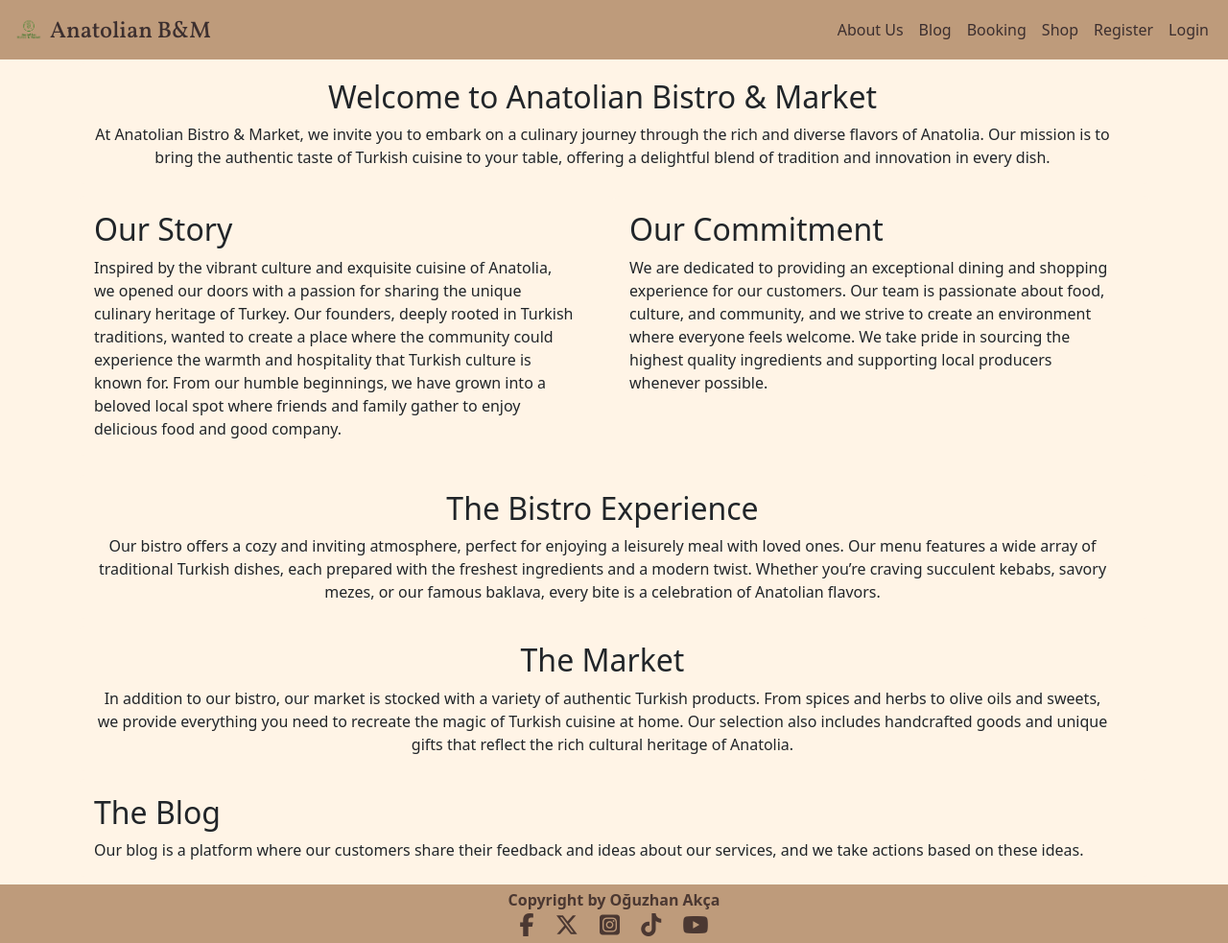
After one commit to oguzhanakca/pp4-anatolian-bm, a Django app: page /about/ in a window 1280 px wide. The commit adds this page. Shown: the whole page at 96% size. Run offline with Django 4.2, Linux system fonts and the light colour scheme; some libraries are stand-ins or nearby versions.

Commit message:
homepage content completed, about content added

```diff
--- /dev/null
+++ b/home/templates/home/about.html
@@ -0,0 +1,132 @@
+{% extends "base.html" %}
+{% load static %}
+{% block content %}
+
+<!-- about.html content starts here -->
+<div class="container-lg">
+    <div class="card mb-2 mt-1 home-bg-color border-0">
+        <div class="row g-0">
+            <div class="card-body justify-content-center align-items-center row text-center" style="height: 100%;">
+                <h2 class="card-title">Welcome to Anatolian Bistro & Market</h2>
+                <p class="card-text align-self-start">At Anatolian Bistro & Market, we invite you to embark on a
+                    culinary journey through the rich and diverse flavors of Anatolia. Our mission is to bring the
+                    authentic taste of Turkish cuisine to your table, offering a delightful blend of tradition and
+                    innovation in every dish.
+                </p>
+            </div>
+        </div>
+    </div>
+    <div class="row g-0">
+        <div class="card mb-3 mt-1 home-bg-color border-0 col-sm-6">
+            <div class="row g-0">
+                <div class="card-body justify-content-center align-items-center row" style="height: 100%;">
+                    <h2 class="card-title">Our Story</h2>
+                    <p class="card-text">Inspired by the vibrant culture and exquisite cuisine of Anatolia, we opened
+                        our
+                        doors with a passion for sharing the unique culinary heritage of Turkey. Our founders, deeply
+                        rooted
+                        in Turkish traditions, wanted to create a place where the community could experience the warmth
+                        and
+                        hospitality that Turkish culture is known for. From our humble beginnings, we have grown into a
+                        beloved local spot where friends and family gather to enjoy delicious food and good company.
+                    </p>
+                </div>
+            </div>
+        </div>
+        <div class="card mb-2 mt-1 home-bg-color border-0 col-sm-6 ">
+            <div class="row g-0">
+                <div class="card-body justify-content-center align-items-center row" style="height: 100%;">
+                    <h2 class="card-title">Our Commitment</h2>
+                    <p class="card-text align-self-start">We are dedicated to providing an exceptional dining and
+                        shopping
+                        experience for our customers. Our team is passionate about food, culture, and community, and we
+                        strive to create an environment where everyone feels welcome. We take pride in sourcing the
+                        highest
+                        quality ingredients and supporting local producers whenever possible.
+                    </p>
+                </div>
+            </div>
+        </div>
+    </div>
+
+    <div class="card mb-2 mt-1 home-bg-color border-0">
+        <div class="row g-0">
+            <div class="card-body justify-content-center align-items-center row text-center" style="height: 100%;">
+                <h2 class="card-title">The Bistro Experience</h2>
+                <p class="card-text align-self-start">Our bistro offers a cozy and inviting atmosphere, perfect for
+                    enjoying a leisurely meal with loved ones. Our menu features a wide array of traditional Turkish
+                    dishes, each prepared with the freshest ingredients and a modern twist. Whether you’re craving
+                    succulent kebabs, savory mezes, or our famous baklava, every bite is a celebration of Anatolian
+                    flavors.
+                </p>
+            </div>
+        </div>
+    </div>
+    <div class="card mb-2 mt-1 home-bg-color border-0">
+        <div class="row g-0">
+            <div class="card-body justify-content-center align-items-center row text-center" style="height: 100%;">
+                <h2 class="card-title">The Market</h2>
+                <p class="card-text align-self-start">In addition to our bistro, our market is stocked with a variety of
+                    authentic Turkish products. From spices and herbs to olive oils and sweets, we provide everything
+                    you need to recreate the magic of Turkish cuisine at home. Our selection also includes handcrafted
+                    goods and unique gifts that reflect the rich cultural heritage of Anatolia.
+                </p>
+            </div>
+        </div>
+    </div>
+    <div class="card mb-2 mt-1 home-bg-color border-0">
+        <div class="row g-0">
+            <div class="card-body justify-content-center align-items-center row" style="height: 100%;">
+                <h2 class="card-title">The Blog</h2>
+                <p class="card-text align-self-start">Our blog is a platform where our customers share their feedback
+                    and ideas about our services, and we take actions based on these ideas.
+                </p>
+            </div>
+        </div>
+    </div>
+
+    <!-- <div class="col-12 mt-3 left">
+            <div class="row">
+                {% for post in post_list %}
+                <div class="col-md-4">
+                    <div class="card mb-4">
+                        <div class="card-body">
+                            <div class="image-container">
+                                <div class="image-flash">
+                                    <p class="author">Author: {{ post.author }}</p>
+                                </div>
+                            </div>
+                            <a href="{% url 'post_detail' post.slug %}" class="post-link">
+                                <h2 class="card-title">{{ post.title }}</h2>
+                                <p class="card_text">{{ post.excerpt }}</p>
+                            </a>
+
+                            <hr />
+                            <p class="card-text text-muted h6">{{ post.created_on}}</p>
+                        </div>
+                    </div>
+                </div>
+                {% if forloop.counter|divisibleby:3 %}
+            </div>
+            <div class="row">{% endif %} {% endfor %}</div>
+        </div> -->
+    <!-- {% if is_paginated %}
+    <nav aria-label="Page navigation">
+        <ul class="pagination justify-content-center">
+            {% if page_obj.has_previous %}
+            <li>
+                <a href="?page={{ page_obj.previous_page_number }}" class="page-link">
+                    &laquo; PREV</a>
+            </li>
+            {% endif %} {% if page_obj.has_next %}
+            <li>
+                <a href="?page={{ page_obj.next_page_number }}" class="page-link">
+                    NEXT &raquo;</a>
+            </li>
+            {% endif %}
+        </ul>
+    </nav>
+    {% endif %} -->
+
+    <!-- index.html content ends here -->
+    {% endblock %}
--- a/home/urls.py
+++ b/home/urls.py
@@ -3,4 +3,5 @@ from django.urls import path
 
 urlpatterns = [
     path("", views.home, name="home"),
+    path("about/", views.about, name="about"),
 ]
--- a/home/views.py
+++ b/home/views.py
@@ -10,3 +10,9 @@ def home(request):
         request,
         "home/index.html",
     )
+
+def about(request):
+    """
+    Display About Us page
+    """
+    return render(request,"home/about.html")
--- a/static/css/style.css
+++ b/static/css/style.css
@@ -6,7 +6,11 @@
   color: #3c2f2f;
 }
 
-.bg-color {
+.home-nav-foot {
+  background-color: #be9b7b;
+}
+
+.home-bg-color {
   background-color: #fff4e6;
 }
 
@@ -21,3 +25,16 @@
 .footer-text {
   color: #4b3832;
 }
+
+.company-name {
+  font-size: 24px;
+  display: inline-block;
+  vertical-align: baseline;
+  margin-bottom: 0;
+}
+
+.homepage-title {
+  font-size: 20px;
+  margin: 0;
+  padding: 0;
+}
--- a/templates/base.html
+++ b/templates/base.html
@@ -32,21 +32,22 @@
   <link rel="stylesheet" href="{% static 'css/style.css' %}" />
 </head>
 
-<body class="d-flex flex-column h-100 main-bg">
+<body class="d-flex flex-column h-100 main-bg home-bg-color">
   <!-- Navigation -->
-  <nav class="navbar navbar-expand-md bg-color">
+  <nav class="navbar navbar-expand-md home-nav-foot">
     <div id="navbar" class="container-fluid">
       <a class="navbar-brand vollkorn-font" href="{% url 'home' %}"><img
-          src="{% static 'images/company-logo-transparent.png' %}" alt="Logo" width="36" height="36"
+          src="{% static 'images/company-logo-transparent.png' %}" alt="company-logo" width="36" height="36"
           class="d-inline-block align-bottom">
-        Anatolian B&M</a>
+        <h1 class="company-name">Anatolian B&M</h1>
+      </a>
       <button class="navbar-toggler" type="button" data-bs-toggle="collapse" data-bs-target="#navbarNavAltMarkup"
         aria-controls="navbarNavAltMarkup" aria-expanded="false" aria-label="Toggle navigation">
         <span class="navbar-toggler-icon"></span>
       </button>
       <div class="collapse navbar-collapse justify-content-end" id="navbarNavAltMarkup">
         <div class="navbar-nav">
-          <a class="nav-link active" href="#">About Us</a>
+          <a class="nav-link" href="#">About Us</a>
           <a class="nav-link" href="#">Blog</a>
           <a class="nav-link" href="#">Booking</a>
           <a class="nav-link" href="#">Shop</a>
@@ -107,18 +108,18 @@
   </main>
 
   <!-- Footer -->
-  <footer class="footer mt-auto py-1 bg-color">
-    <p class="m-0 text-center footer-text">
+  <footer class="footer mt-auto py-1 home-nav-foot">
+    <p class="m-0 text-center footer-text fw-semibold">
       Copyright by Oğuzhan Akça
     </p>
-    <p class="m-0 text-center fs-4 footer-text">
+    <h3 class="m-0 text-center fs-4 footer-text">
       <i class="fa-brands fa-facebook-f"></i>
       <i class="fa-brands fa-x-twitter ms-3"></i>
       <i class="fa-brands fa-square-instagram ms-3"></i>
       <i class="fa-brands fa-tiktok ms-3"></i>
       <i class="fa-brands fa-youtube ms-3"></i>
-
-    </p>
+      <span hidden>Social Media</span>
+    </h3>
   </footer>
 
   <script src="https://cdn.jsdelivr.net/npm/bootstrap@5.3.3/dist/js/bootstrap.bundle.min.js"
```
Also changed, not shown: home/templates/home/index.html (+7 -7 lines), 1 other file.
